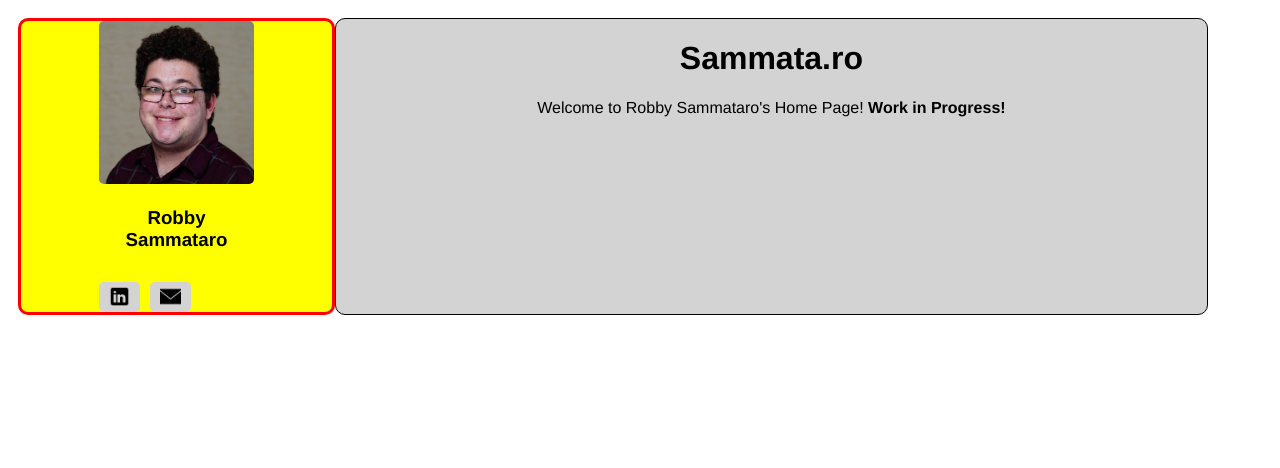
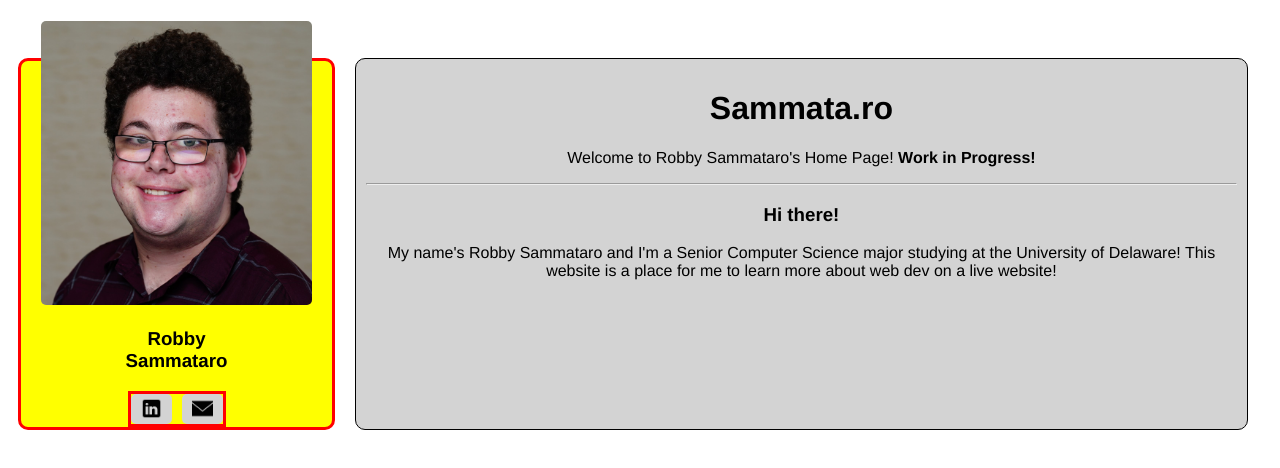
Before and after one commit to robertsammataro/sammata.ro, a plain HTML site: page index.html in a window 1280 px wide. Drawn offline with Linux system fonts and the light colour scheme.

Commit message:
Progress on left bar

```diff
--- a/index.html
+++ b/index.html
@@ -2,26 +2,34 @@
 
 <html>
   <link rel="stylesheet" href="style.css" />
+
+  <script src="js/home.js"></script>
 
   <head>
     <title>Sammata.ro | HOME</title>
   </head>
 
   <body>
-    <div class="global" style="display: flex; padding: 10px">
+    <div class="global" style="display: flex; padding: 10px; padding-top: 50px;">
       <div
         class="debug"
         style="text-align: center; width: 25%; border-radius: 10px; float: left"
       >
         <!-- Photo Container -->
-        <img src="assets/pfp_sq.jpg" style="width: 50%; border-radius: 5px" />
+        <div style="padding-left: 20px; padding-right: 20px;">
+
+          <div>
+            <img src="assets/pfp_sq.jpg" style="border-radius: 5px; margin-top: -40px; width: 100%;" />
+          </div>
+
+        </div>
+
 
         <!-- Name -->
         <h3>Robby<br />Sammataro</h3>
 
         <!-- Container for Social Icons -->
-        <div style="display: flex; margin-top: 10%; width: 100%">
-          <div style="width: 25%"></div>
+        <div style="display: flex; margin: 0 auto; width: max-content" class="debug">
 
           <!-- LinkedIn -->
           <div
@@ -30,6 +38,7 @@
               height: 30px;
               border-radius: 5px;
             "
+            id="li-button"
           >
             <img
               src="assets/linkedin.png"
@@ -64,7 +73,6 @@
             />
           </div>
 
-          <div style="width: 25%"></div>
         </div>
       </div>
 
@@ -76,10 +84,15 @@
           background-color: lightgray;
           border-width: 1px;
           text-align: center;
+          padding: 10px;
+          margin-left: 20px;
         "
       >
         <h1>Sammata.ro</h1>
         <p>Welcome to Robby Sammataro's Home Page! <b>Work in Progress!</b></p>
+        <hr>
+        <h3>Hi there!</h3>
+      <p>My name's Robby Sammataro and I'm a Senior Computer Science major studying at the University of Delaware! This website is a place for me to learn more about web dev on a live website!</p>
       </div>
     </div>
   </body>
--- /dev/null
+++ b/js/home.js
@@ -0,0 +1,3 @@
+document.getElementById("li-button").addEventListener('click', function() {
+    window.location.href = "www.linkedin.com/in/robertsammataro";
+})
```
